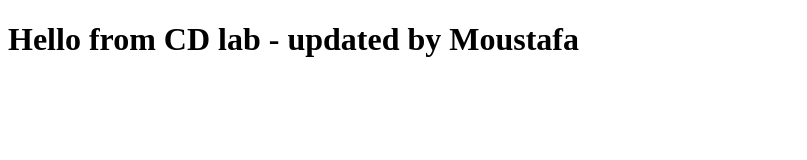
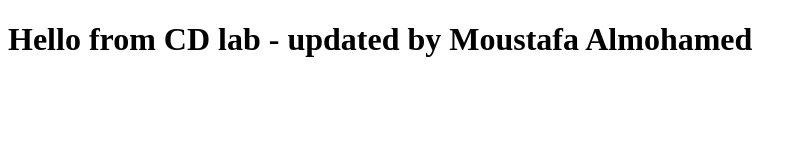
Before and after one commit to stafa10/lab11, a plain HTML site: page index.html in a window 1280 px wide. Shown: the whole page, without its empty margins (0-807 px from the left). Drawn offline with Linux system fonts and the light colour scheme.

Commit message:
change hello message v2

```diff
--- a/index.html
+++ b/index.html
@@ -5,6 +5,6 @@
     <title>Lab 11</title>
   </head>
   <body>
-    <h1>Hello from CD lab - updated by Moustafa</h1>
+    <h1>Hello from CD lab - updated by Moustafa Almohamed</h1>
   </body>
 </html>
```
